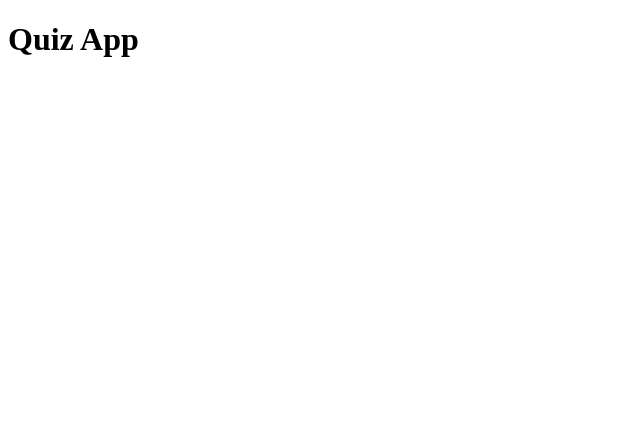
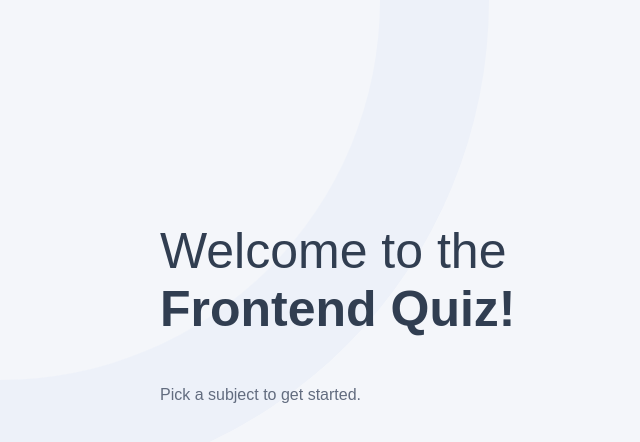
Before and after one commit to nikakakbexs/quiz-app, a React (Vite) app: page / in a window 1280 px wide. Shown: the top 442 px of the page, without its empty margins (0-640 px from the left). Built offline with nearby package versions, Linux system fonts and the light colour scheme.

Commit message:
add decoration da txtx

```diff
--- a/src/App.css
+++ b/src/App.css
@@ -0,0 +1,48 @@
+* {
+  box-sizing: border-box;
+  margin: 0;
+  padding: 0;
+  font-family: sans-serif;
+  color: #313e51;
+}
+
+.background {
+  position: absolute;
+  z-index: -3;
+  width: 100%;
+  height: 100%;
+  background-color: #f4f6fa;
+}
+
+.decoration {
+  position: absolute;
+  z-index: -2;
+  width: 488.5px;
+  height: 488.5px;
+  border-radius: 0% 100% 100% 0%/ 100% 0% 100% 0%;
+  background-color: #edf1f9;
+  display: flex;
+}
+
+.minisircle {
+  z-index: -1;
+  width: 380px;
+  height: 380px;
+  border-radius: 0% 100% 100% 0%/ 100% 0% 100% 0%;
+  background-color: #f4f6fa;
+}
+
+.main {
+  width: 100%;
+  height: 100vh;
+  overflow: hidden;
+  display: flex;
+  justify-content: center;
+  align-items: center;
+}
+
+.QuestionContainer {
+  width: 960px;
+  height: 356px;
+  display: flex;
+}
--- a/src/App.jsx
+++ b/src/App.jsx
@@ -1,9 +1,24 @@
 import "./App.css";
+import Txt from "./components/Txt";
 
 function App() {
   return (
-    <div>
-      <h1>Quiz App</h1>
+    <div className="main">
+      {/* design start */}
+      <div className="background"></div>
+      <div className="decoration" style={{ left: "0", top: "0" }}>
+        <div className="minisircle"></div>
+      </div>
+      <div
+        className="decoration"
+        style={{ right: "0", bottom: "0", transform: "rotate(180deg)" }}
+      >
+        <div className="minisircle"></div>
+      </div>
+      {/* design end */}
+      <div className="QuestionContainer">
+        <Txt />
+      </div>
     </div>
   );
 }
--- /dev/null
+++ b/src/components/Txt.css
@@ -0,0 +1,9 @@
+.container {
+  width: 465px;
+}
+
+.smallParagraph {
+  font-size: 16px;
+  font-weight: 400;
+  color: #626c7f;
+}
--- /dev/null
+++ b/src/components/Txt.jsx
@@ -0,0 +1,23 @@
+import React from "react";
+import "./Txt.css";
+
+const Txt = () => {
+  return (
+    <div className="container">
+      <p className="smallParagraph" style={{ display: "none" }}>
+        Question 0 of 10
+      </p>
+      <h1 style={{ fontSize: "50px" }}>
+        <span style={{ fontWeight: "300" }}> Welcome to the </span> <br />{" "}
+        Frontend Quiz!
+      </h1>
+      <p className="smallParagraph" style={{ marginTop: "48px" }}>
+        Pick a subject to get started.
+      </p>
+
+      <div className="ProgressBar" style={{ display: "none" }}></div>
+    </div>
+  );
+};
+
+export default Txt;
```
